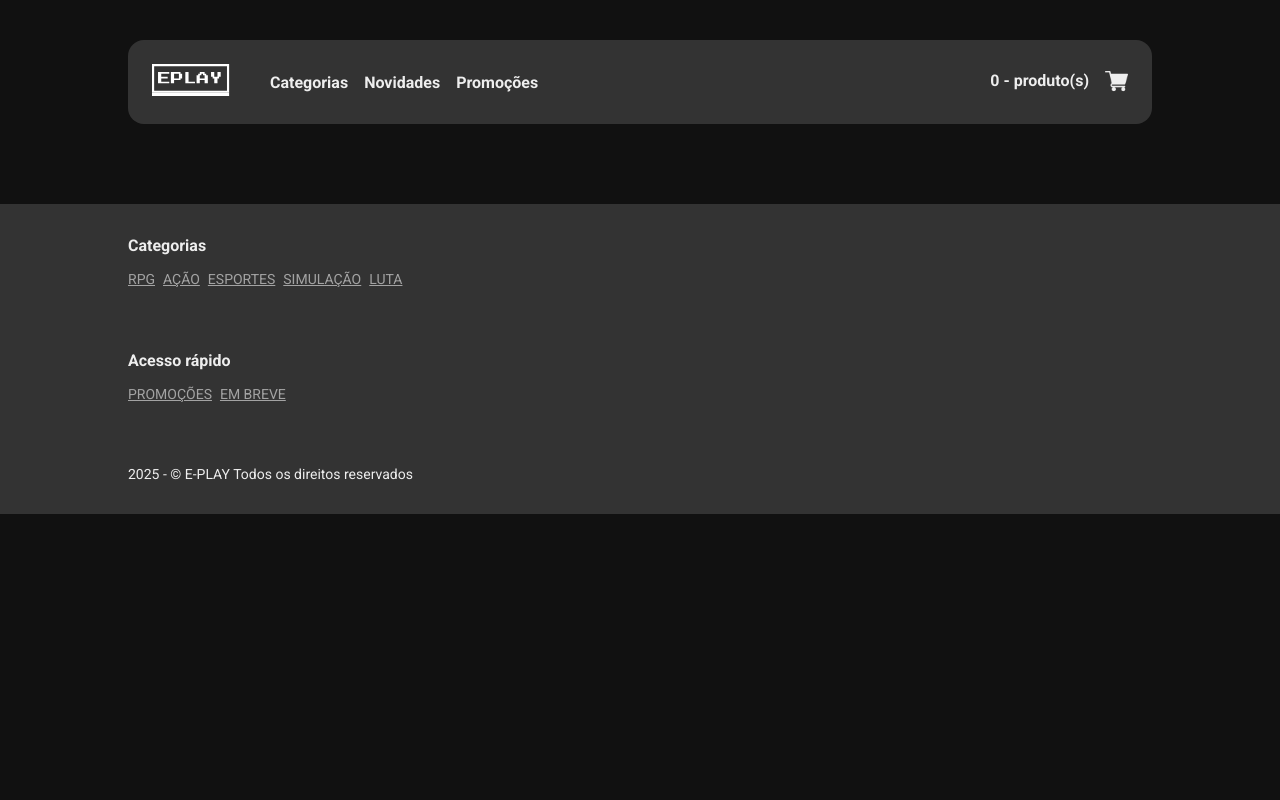
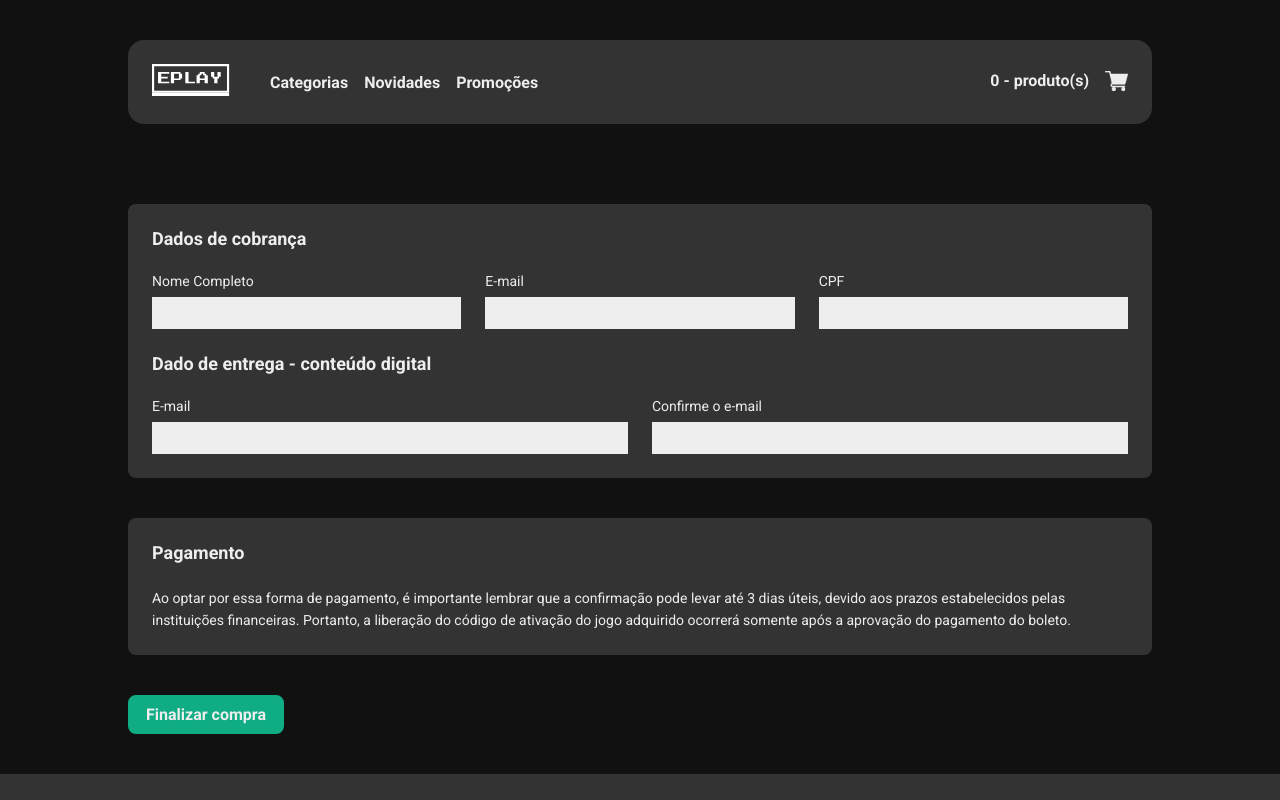
Before and after one commit to ThaynaShinoda/EPLAY-ecommerce, a React (Vite) app: page /checkout in a window 1280 px wide. Shown: the top 800 px of the page. Built offline with nearby package versions, Linux system fonts and the light colour scheme.

Commit message:
Add Checkout Page 38.1

```diff
--- /dev/null
+++ b/src/components/Card/index.tsx
@@ -0,0 +1,16 @@
+import { JSX } from 'react';
+import { Container } from './styles';
+
+type Props = {
+  children: JSX.Element;
+  title: string;
+};
+
+export function Card({ children, title }: Props) {
+  return (
+    <Container>
+      <h2>{title}</h2>
+      {children}
+    </Container>
+  );
+}
--- /dev/null
+++ b/src/components/Card/styles.ts
@@ -0,0 +1,26 @@
+import styled from 'styled-components';
+import { colors } from '../../styles/styles';
+
+export const Container = styled.div`
+  border-radius: 8px;
+  background-color: ${colors.gray};
+  padding: 1.5rem;
+  margin-bottom: 2.5rem;
+
+  h2,
+  h3 {
+    font-size: 1.125rem;
+    font-weight: bold;
+    color: ${colors.white};
+    margin-bottom: 1.5rem;
+  }
+
+  .margin-top{
+    margin-top: 1.5rem;
+  }
+
+  p {
+    font-size: 0.875rem;
+    line-height: 1.375rem;
+  }
+`;
--- a/src/components/Footer/styles.ts
+++ b/src/components/Footer/styles.ts
@@ -6,6 +6,7 @@
   background-color: ${colors.gray};
   padding: 2rem 0;
   font-size: 0.875rem;
+  margin-top: 2.5rem;
 `;
 
 export const FooterSection = styled.div`
@@ -26,4 +27,5 @@
 export const Link = styled(HashLink)`
   color: ${colors.gray100};
   margin-right: 0.5rem;
+  text-decoration: none;
 `;
--- /dev/null
+++ b/src/pages/Checkout/index.tsx
@@ -0,0 +1,47 @@
+import { Button } from '../../components/Button';
+import { Card } from '../../components/Card';
+import { InputGroup, Row } from './styles';
+
+export function Checkout() {
+  return (
+    <div className="wrapper">
+      <Card title="Dados de cobrança">
+        <>
+          <Row>
+            <InputGroup>
+              <label htmlFor="fullName">Nome Completo</label>
+              <input type="text" name="" id="fullName" />
+            </InputGroup>
+            <InputGroup>
+              <label htmlFor="email">E-mail</label>
+              <input type="email" name="" id="email" />
+            </InputGroup>
+            <InputGroup>
+              <label htmlFor="cpf">CPF</label>
+              <input type="text" name="" id="cpf" />
+            </InputGroup>
+          </Row>
+          <h3 className="margin-top">Dado de entrega - conteúdo digital</h3>
+          <Row>
+            <InputGroup>
+              <label htmlFor="deliveryEmail">E-mail</label>
+              <input type="email" name="" id="deliveryEmail" />
+            </InputGroup>
+            <InputGroup>
+              <label htmlFor="confirmDeliveryEmail">Confirme o e-mail</label>
+              <input type="email" name="" id="confirmDeliveryEmail" />
+            </InputGroup>
+          </Row>
+        </>
+      </Card>
+      <Card title="Pagamento">
+        <div>
+          <p>Ao optar por essa forma de pagamento, é importante lembrar que a confirmação pode levar até 3 dias úteis, devido aos prazos estabelecidos pelas instituições financeiras. Portanto, a liberação do código de ativação do jogo adquirido ocorrerá somente após a aprovação do pagamento do boleto.</p>
+        </div>
+      </Card>
+      <Button type='button' title='Clique aqui para finalizar a compra'>
+        Finalizar compra
+      </Button>
+    </div>
+  );
+}
--- /dev/null
+++ b/src/pages/Checkout/styles.ts
@@ -0,0 +1,24 @@
+import styled from 'styled-components';
+import { colors } from '../../styles/styles';
+
+export const Row = styled.div`
+  display: flex;
+  column-gap: 1.5rem;
+`;
+
+export const InputGroup = styled.div`
+  flex: auto;
+  label {
+    display: block;
+    font-size: 0.875rem;
+    margin-bottom: 0.5rem;
+  }
+
+  input {
+    background-color: ${colors.white};
+    border: 1px solid ${colors.white};
+    height: 2rem;
+    width: 100%;
+    padding: 0 0.5rem;
+  }
+`;
--- a/src/routes.tsx
+++ b/src/routes.tsx
@@ -2,6 +2,7 @@
 import { Home } from './pages/Home';
 import { Categories } from './pages/Categories';
 import { Product } from './pages/Product';
+import { Checkout } from './pages/Checkout';
 
 export function Router() {
   return (
@@ -9,6 +10,7 @@
       <Route path="/" element={<Home />} />
       <Route path="/categories" element={<Categories />} />
       <Route path="/product/:id" element={<Product />} />
+      <Route path="/checkout" element={<Checkout />} />
     </Routes>
   );
 }
```
